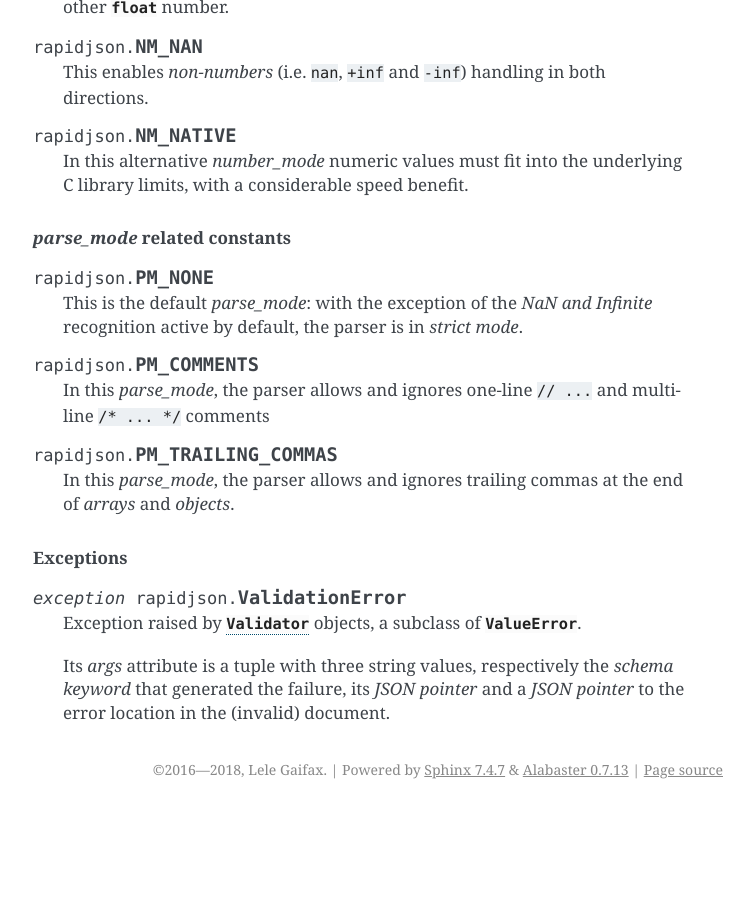
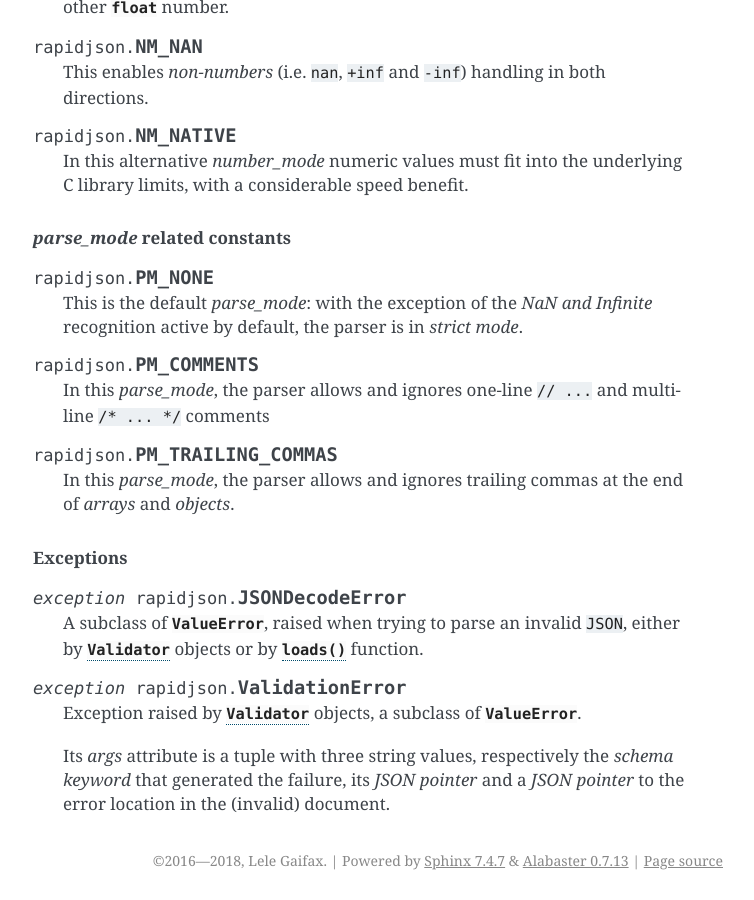
Before and after one commit to python-rapidjson/python-rapidjson, a Sphinx documentation site: the page built from docs/api.rst, in a window 1280 px wide and 900 px high, scrolled down 2366 px. Shown: the whole window, without its empty margins (387-1141 px from the left). Built offline with Sphinx 7.4.7, drawn with Linux system fonts in a browser that asks for light colours; before the commit the page ends 3175 px from its top, so only the background shows below that.

Commit message:
Implement JSONDecodeError as a subclass of ValueError
All parsing failures now raise a more specific JSONDecodeError, instead of the generic
ValueError as before.

This fixes issue #118.

```diff
--- a/docs/api.rst
+++ b/docs/api.rst
@@ -148,6 +148,11 @@
 
 .. rubric:: Exceptions
 
+.. exception:: JSONDecodeError
+
+   A subclass of :exc:`ValueError`, raised when trying to parse an invalid ``JSON``,
+   either by :class:`Validator` objects or by :func:`loads` function.
+
 .. exception:: ValidationError
 
    Exception raised by :class:`Validator` objects, a subclass of :exc:`ValueError`.
--- a/docs/load.rst
+++ b/docs/load.rst
@@ -34,6 +34,8 @@
    :param int chunk_size: read the stream in chunks of this size at a time
    :param bool allow_nan: *compatibility* flag equivalent to ``number_mode=NM_NAN``
    :returns: An equivalent Python object.
+   :raises ValueError: if an invalid argument is given
+   :raises JSONDecodeError: if `string` is not a valid ``JSON`` value
 
    The function has the same behaviour as :func:`loads()`, except for the kind of the
    first argument that is expected to be file-like object instead of a string:
--- a/docs/loads.rst
+++ b/docs/loads.rst
@@ -36,7 +36,8 @@
    :param int parse_mode: whether the parser should allow non-standard JSON extensions
    :param bool allow_nan: *compatibility* flag equivalent to ``number_mode=NM_NAN``
    :returns: An equivalent Python object.
-
+   :raises ValueError: if an invalid argument is given
+   :raises JSONDecodeError: if `string` is not a valid ``JSON`` value
 
    .. rubric:: `object_hook`
 
--- a/docs/validator.rst
+++ b/docs/validator.rst
@@ -19,6 +19,7 @@
 
    :param json_schema: the `JSON schema`__, specified as a ``str`` instance or an *UTF-8*
                        ``bytes`` instance
+   :raises JSONDecodeError: if `json_schema` is not a valid ``JSON`` value
 
    __ http://json-schema.org/documentation.html
 
@@ -26,6 +27,7 @@
 
       :param json: the ``JSON`` value, specified as a ``str`` instance or an *UTF-8*
                    ``bytes`` instance, that will be validated
+      :raises JSONDecodeError: if `json` is not a valid ``JSON`` value
 
       The given `json` value will be validated accordingly to the *schema*: a
       :exc:`ValidationError` will be raised if the validation fails, and the exception
```
Also changed, not shown: other parts of docs/api.rst (+1 -1 lines), other parts of docs/load.rst (+1 -1 lines), other parts of docs/loads.rst (+1 -1 lines), other parts of docs/validator.rst (+1 -1 lines), 3 other files.
